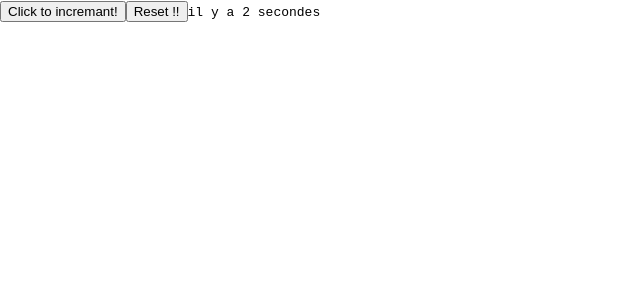
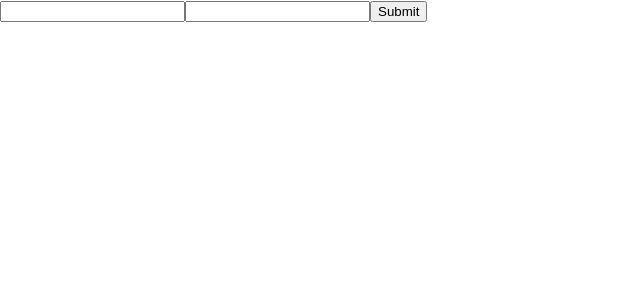
Before and after one commit to Abdo-esse/first_app_react, a React (Create React App) app: page / in a window 1280 px wide. Shown: the top 300 px of the page, without its empty margins (0-640 px from the left). Built offline with nearby package versions, Linux system fonts and the light colour scheme.

Commit message:
termin send values form

```diff
--- /dev/null
+++ b/src/Forms/Form.jsx
@@ -0,0 +1,27 @@
+import React, { use, useState } from 'react'
+
+export default function Form() {
+    const [name,setName]=useState();
+    const [age,setAge]=useState();
+    const handleChangeName=()=>{
+        const valueName= document.querySelector('#name').value
+        setName(valueName)
+    }
+    const handleChangeAge=()=>{
+        const valueAge= document.querySelector('#age').value
+        setAge(valueAge)
+    }
+    const handleSubmit=(e)=>{
+        e.preventDefault();
+        console.log(name,age);
+
+
+    }
+  return (
+    <div>
+      <input type="text" onChange={handleChangeName} id="name" />
+      <input type="number" onChange={handleChangeAge} id="age" />
+      <input type="submit" onClick={handleSubmit} id="submit" />
+    </div>
+  )
+}
--- a/src/index.js
+++ b/src/index.js
@@ -8,12 +8,13 @@ import TextField from './Forms/TextField';
 import Fruit from './Fruits/Fruit';
 import Counter from './Counter/Counter';
 import Event from './Events/Event';
+import Form from './Forms/Form';
 
 const root = ReactDOM.createRoot(document.getElementById('root'));
 const fruits=["Appel","Orange","lemon","Strawberry"]
 root.render(
   <React.StrictMode>
-   <Counter initialValue={2} stp={3}/>
+   <Form/>
   </React.StrictMode>
 );
 
```
